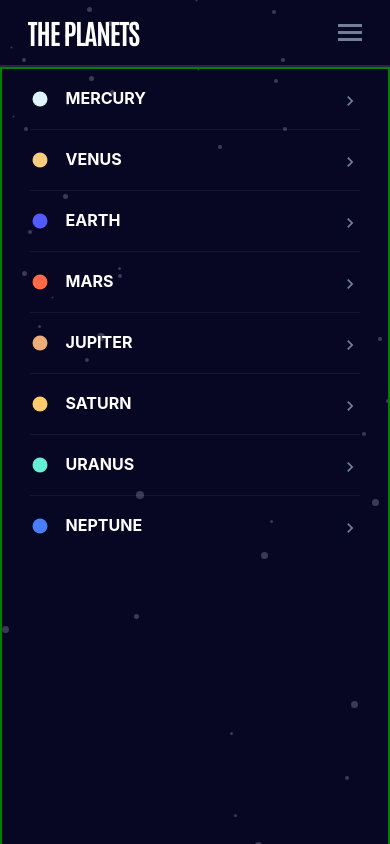
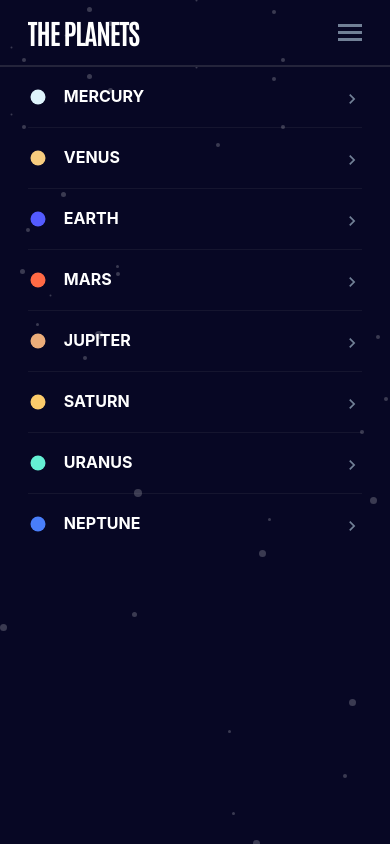
Before and after one commit to JesusKreist/planets-facts-site, a Next.js app: page / in a window 390 px wide. Both pictures are taken after a click on the button "Open Menu". Built offline with nearby package versions, Linux system fonts and the light colour scheme.

Commit message:
Toggle menu box when planet is clicked in mobile menu

```diff
--- a/src/components/MobileMenu/MobileMenu.tsx
+++ b/src/components/MobileMenu/MobileMenu.tsx
@@ -41,8 +41,13 @@ const MenuItemIcon = (
 interface MenuItemProps {
   planetName: string;
   iconColour: string;
+  onClick?: () => void;
 }
-const MenuItem: React.FC<MenuItemProps> = ({ planetName, iconColour }) => {
+const MenuItem: React.FC<MenuItemProps> = ({
+  planetName,
+  iconColour,
+  onClick,
+}) => {
   return (
     <Flex
       gridColumn="2 / -2"
@@ -53,6 +58,9 @@ const MenuItem: React.FC<MenuItemProps> = ({ planetName, iconColour }) => {
         planetName.toLocaleLowerCase() === "neptune" ? "0px" : "1px"
       }
       borderBottomColor="rgb(151, 151, 151, 0.1)"
+      as={Link}
+      href={`/${planetName}`}
+      onClick={onClick}
     >
       <MenuItemIcon boxSize={"20px"} color={iconColour} />
 
@@ -66,7 +74,7 @@ const MenuItem: React.FC<MenuItemProps> = ({ planetName, iconColour }) => {
         {planetName.toUpperCase()}
       </Text>
 
-      <Box marginLeft="auto" as={Link} href={`/${planetName}`}>
+      <Box marginLeft="auto">
         <ChevronRightIcon boxSize={5} color="gray.500" />
       </Box>
     </Flex>
@@ -75,19 +83,13 @@ const MenuItem: React.FC<MenuItemProps> = ({ planetName, iconColour }) => {
 
 const MobileMenu = () => {
   const isMobileMenuOpen = useMobileMenuStore((state) => state.isOpen);
-
-  const [isMenuOpen, setIsMenuOpen] = useState(false);
-
-  useEffect(() => {
-    setIsMenuOpen(isMobileMenuOpen);
-  }, [isMobileMenuOpen]);
+  const toggleMobileMenu = useMobileMenuStore((state) => state.toggle);
 
   return (
     <Box
-      display={{ base: `${isMenuOpen ? "grid" : "none"}`, md: "none" }}
+      display={{ base: `${isMobileMenuOpen ? "grid" : "none"}`, md: "none" }}
       width="100%"
       position="absolute"
-      border="2px solid green"
       height="100vh"
       bgImage="/assets/background-stars.svg"
       bgColor="#070724"
@@ -103,6 +105,7 @@ const MobileMenu = () => {
             key={Math.random() * 1000}
             planetName={planet[0]}
             iconColour={planet[1]}
+            onClick={() => toggleMobileMenu()}
           ></MenuItem>
         ))}
       </Grid>
```
